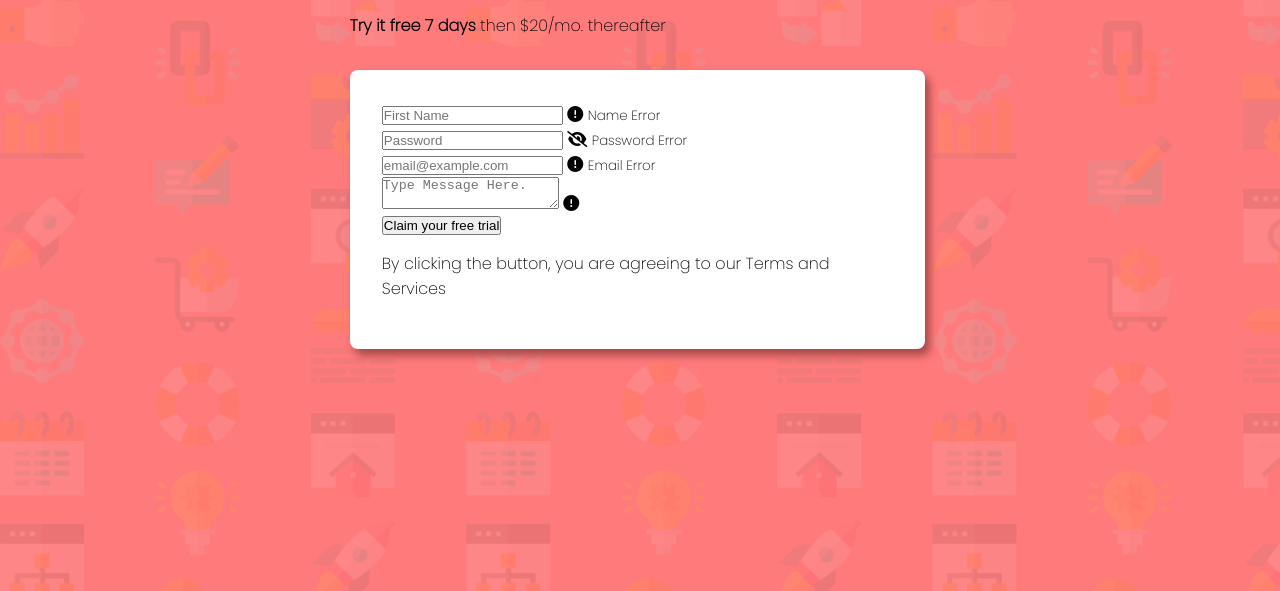
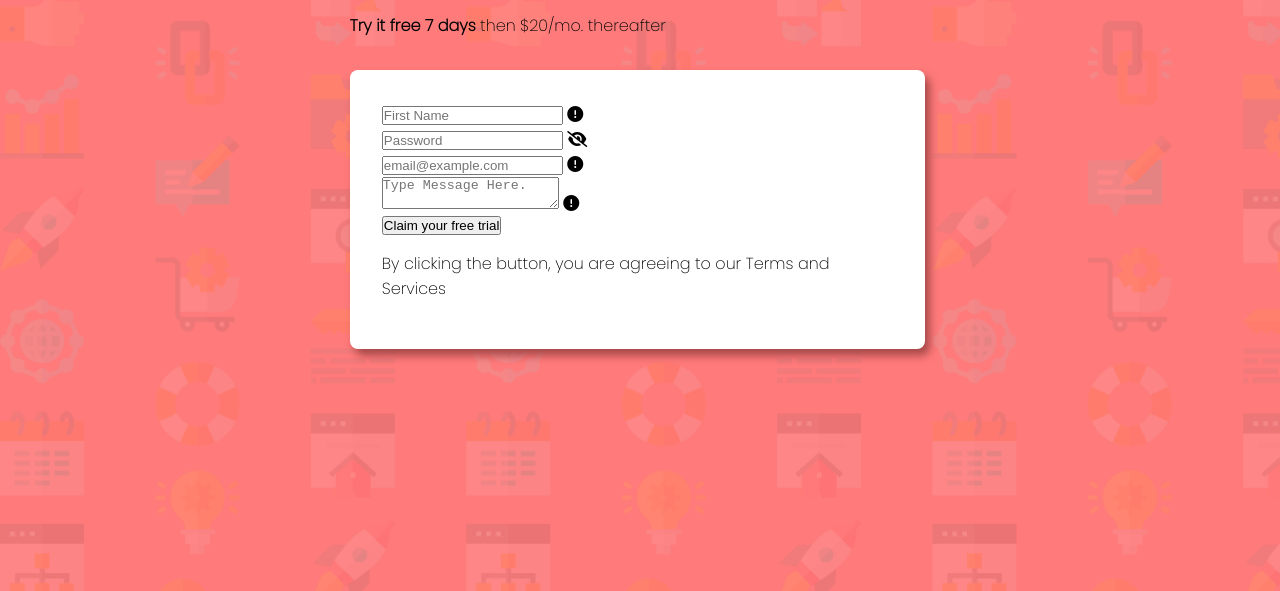
Before and after one commit to AhmarIftikhar123/Intro-component-with-sign-up-form, a plain HTML site: page index.html in a window 1280 px wide. Shown: the part 249-840 px from the top of the page. Drawn offline with Linux system fonts and the light colour scheme.

Commit message:
Update index.html

```diff
--- a/index.html
+++ b/index.html
@@ -19,7 +19,6 @@
 
     <title>Intro component with sign up form</title>
 
-    <!-- Feel free to remove these styles or customise in your own stylesheet 👍 -->
   </head>
   <body>
     <!-- container -->
@@ -62,7 +61,7 @@
           <div class="input_box">
             <input type="text" placeholder="First Name" id="first_name" />
             <i class="fa-solid fa-circle-exclamation"></i>
-            <small id="name_error"> Name Error </small>
+            <small id="name_error">  </small>
           </div>
 
           <!-- Password -->
@@ -74,7 +73,7 @@
               id="show_hide_btn"
               style="visibility: visible"
             ></i>
-            <small id="password_error"> Password Error </small>
+            <small id="password_error">  </small>
           </div>
 
           <!-- E-Mail -->
@@ -82,7 +81,7 @@
           <div class="input_box">
             <input type="email" placeholder="email@example.com" id="email" />
             <i class="fa-solid fa-circle-exclamation"></i>
-            <small id="email_error"> Email Error </small>
+            <small id="email_error">  </small>
           </div>
 
           <!-- Message -->
```
